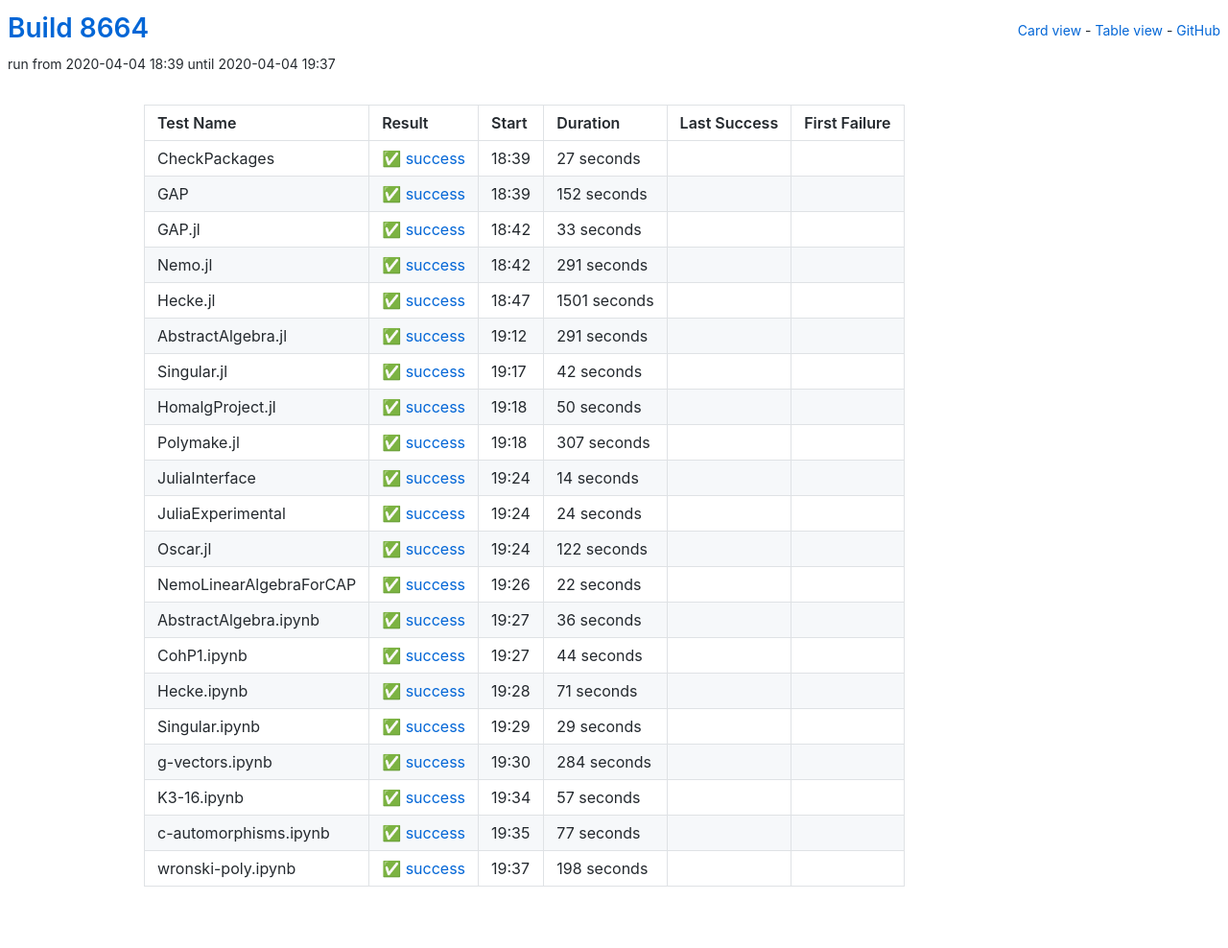
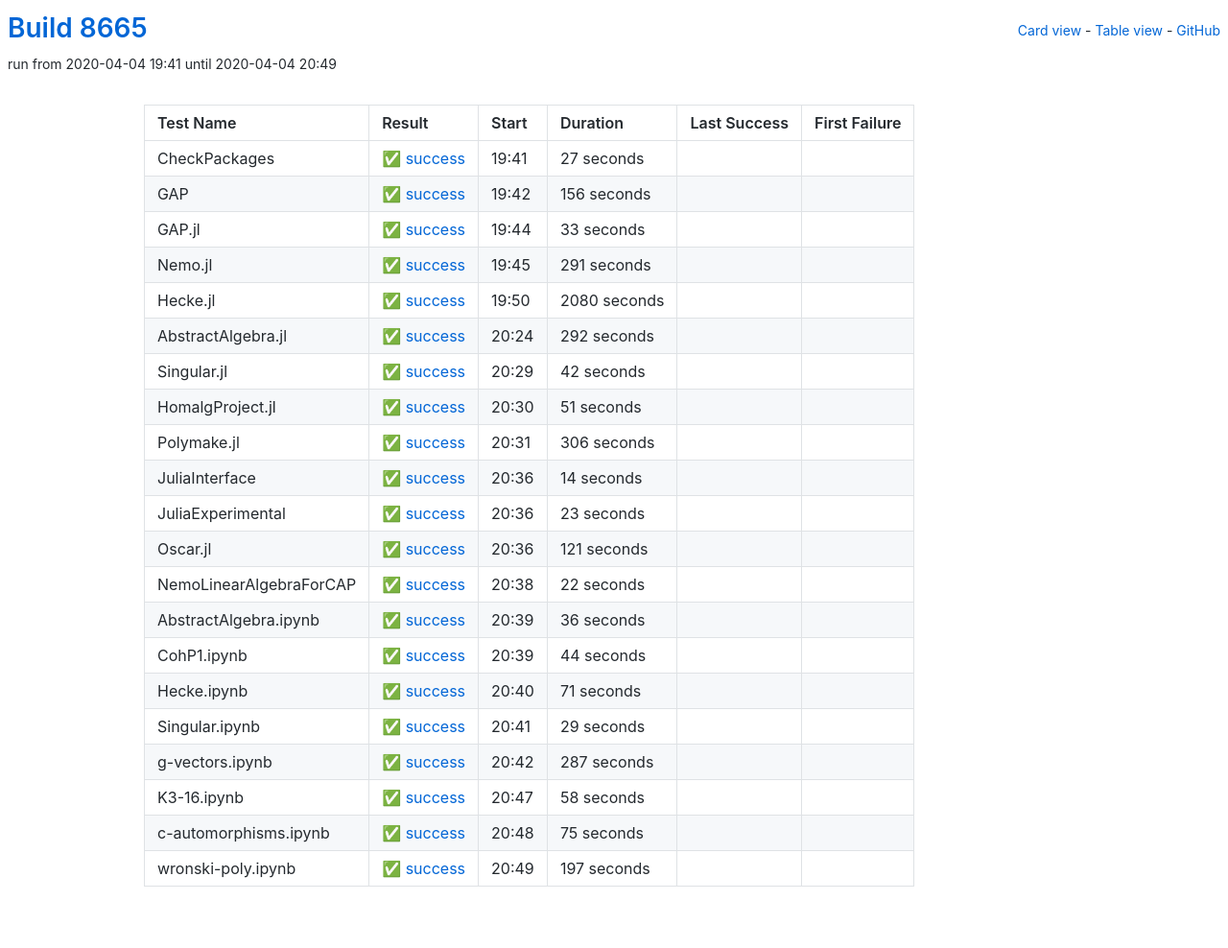
Before and after one commit to oscar-system/oscar-ci-status, a Jekyll site: the page built from table.html, in a window 1280 px wide. Shown: the whole page at 96% size. Built offline with Jekyll 4.4.1, drawn with Linux system fonts in a browser that asks for light colours.

Commit message:
Build 8665

```diff
--- a/_data/ci.yml
+++ b/_data/ci.yml
@@ -1,5 +1,5 @@
-build: 8664
-build_url: https://oscarci.mathematik.uni-kl.de/job/oscar/8664/
+build: 8665
+build_url: https://oscarci.mathematik.uni-kl.de/job/oscar/8665/
 job: oscar
 tests:
 - duration: 27
@@ -8,20 +8,20 @@ tests:
   first_failure_url: null
   last_success: false
   last_success_url: null
-  log: https://oscarci.mathematik.uni-kl.de/job/oscar/8664/artifact/logs/build-8664/CheckPackages.log
+  log: https://oscarci.mathematik.uni-kl.de/job/oscar/8665/artifact/logs/build-8665/CheckPackages.log
   name: CheckPackages
-  start: 2020-04-04 18:39
+  start: 2020-04-04 19:41
   status: success
   success: true
-- duration: 152
+- duration: 156
   exitcode: 0
   first_failure: false
   first_failure_url: null
   last_success: false
   last_success_url: null
-  log: https://oscarci.mathematik.uni-kl.de/job/oscar/8664/artifact/logs/build-8664/GAP.log
+  log: https://oscarci.mathematik.uni-kl.de/job/oscar/8665/artifact/logs/build-8665/GAP.log
   name: GAP
-  start: 2020-04-04 18:39
+  start: 2020-04-04 19:42
   status: success
   success: true
 - duration: 33
@@ -30,9 +30,9 @@ tests:
   first_failure_url: null
   last_success: false
   last_success_url: null
-  log: https://oscarci.mathematik.uni-kl.de/job/oscar/8664/artifact/logs/build-8664/GAP.jl.log
+  log: https://oscarci.mathematik.uni-kl.de/job/oscar/8665/artifact/logs/build-8665/GAP.jl.log
   name: GAP.jl
-  start: 2020-04-04 18:42
+  start: 2020-04-04 19:44
   status: success
   success: true
 - duration: 291
@@ -41,31 +41,31 @@ tests:
   first_failure_url: null
   last_success: false
   last_success_url: null
-  log: https://oscarci.mathematik.uni-kl.de/job/oscar/8664/artifact/logs/build-8664/Nemo.jl.log
+  log: https://oscarci.mathematik.uni-kl.de/job/oscar/8665/artifact/logs/build-8665/Nemo.jl.log
   name: Nemo.jl
-  start: 2020-04-04 18:42
+  start: 2020-04-04 19:45
   status: success
   success: true
-- duration: 1501
+- duration: 2080
   exitcode: 0
   first_failure: false
   first_failure_url: null
   last_success: false
   last_success_url: null
-  log: https://oscarci.mathematik.uni-kl.de/job/oscar/8664/artifact/logs/build-8664/Hecke.jl.log
+  log: https://oscarci.mathematik.uni-kl.de/job/oscar/8665/artifact/logs/build-8665/Hecke.jl.log
   name: Hecke.jl
-  start: 2020-04-04 18:47
+  start: 2020-04-04 19:50
   status: success
   success: true
-- duration: 291
+- duration: 292
   exitcode: 0
   first_failure: false
   first_failure_url: null
   last_success: false
   last_success_url: null
-  log: https://oscarci.mathematik.uni-kl.de/job/oscar/8664/artifact/logs/build-8664/AbstractAlgebra.jl.log
+  log: https://oscarci.mathematik.uni-kl.de/job/oscar/8665/artifact/logs/build-8665/AbstractAlgebra.jl.log
   name: AbstractAlgebra.jl
-  start: 2020-04-04 19:12
+  start: 2020-04-04 20:24
   status: success
   success: true
 - duration: 42
@@ -74,31 +74,31 @@ tests:
   first_failure_url: null
   last_success: false
   last_success_url: null
-  log: https://oscarci.mathematik.uni-kl.de/job/oscar/8664/artifact/logs/build-8664/Singular.jl.log
+  log: https://oscarci.mathematik.uni-kl.de/job/oscar/8665/artifact/logs/build-8665/Singular.jl.log
   name: Singular.jl
-  start: 2020-04-04 19:17
+  start: 2020-04-04 20:29
   status: success
   success: true
-- duration: 50
+- duration: 51
   exitcode: 0
   first_failure: false
   first_failure_url: null
   last_success: false
   last_success_url: null
-  log: https://oscarci.mathematik.uni-kl.de/job/oscar/8664/artifact/logs/build-8664/HomalgProject.jl.log
+  log: https://oscarci.mathematik.uni-kl.de/job/oscar/8665/artifact/logs/build-8665/HomalgProject.jl.log
   name: HomalgProject.jl
-  start: 2020-04-04 19:18
+  start: 2020-04-04 20:30
   status: success
   success: true
-- duration: 307
+- duration: 306
   exitcode: 0
   first_failure: false
   first_failure_url: null
   last_success: false
   last_success_url: null
-  log: https://oscarci.mathematik.uni-kl.de/job/oscar/8664/artifact/logs/build-8664/Polymake.jl.log
+  log: https://oscarci.mathematik.uni-kl.de/job/oscar/8665/artifact/logs/build-8665/Polymake.jl.log
   name: Polymake.jl
-  start: 2020-04-04 19:18
+  start: 2020-04-04 20:31
   status: success
   success: true
 - duration: 14
@@ -107,31 +107,31 @@ tests:
   first_failure_url: null
   last_success: false
   last_success_url: null
-  log: https://oscarci.mathematik.uni-kl.de/job/oscar/8664/artifact/logs/build-8664/JuliaInterface.log
+  log: https://oscarci.mathematik.uni-kl.de/job/oscar/8665/artifact/logs/build-8665/JuliaInterface.log
   name: JuliaInterface
-  start: 2020-04-04 19:24
+  start: 2020-04-04 20:36
   status: success
   success: true
-- duration: 24
+- duration: 23
   exitcode: 0
   first_failure: false
   first_failure_url: null
   last_success: false
   last_success_url: null
-  log: https://oscarci.mathematik.uni-kl.de/job/oscar/8664/artifact/logs/build-8664/JuliaExperimental.log
+  log: https://oscarci.mathematik.uni-kl.de/job/oscar/8665/artifact/logs/build-8665/JuliaExperimental.log
   name: JuliaExperimental
-  start: 2020-04-04 19:24
+  start: 2020-04-04 20:36
   status: success
   success: true
-- duration: 122
+- duration: 121
   exitcode: 0
   first_failure: false
   first_failure_url: null
   last_success: false
   last_success_url: null
-  log: https://oscarci.mathematik.uni-kl.de/job/oscar/8664/artifact/logs/build-8664/Oscar.jl.log
+  log: https://oscarci.mathematik.uni-kl.de/job/oscar/8665/artifact/logs/build-8665/Oscar.jl.log
   name: Oscar.jl
-  start: 2020-04-04 19:24
+  start: 2020-04-04 20:36
   status: success
   success: true
 - duration: 22
@@ -140,9 +140,9 @@ tests:
   first_failure_url: null
   last_success: false
   last_success_url: null
-  log: https://oscarci.mathematik.uni-kl.de/job/oscar/8664/artifact/logs/build-8664/NemoLinearAlgebraForCAP.log
+  log: https://oscarci.mathematik.uni-kl.de/job/oscar/8665/artifact/logs/build-8665/NemoLinearAlgebraForCAP.log
   name: NemoLinearAlgebraForCAP
-  start: 2020-04-04 19:26
+  start: 2020-04-04 20:38
   status: success
   success: true
 - duration: 36
@@ -151,9 +151,9 @@ tests:
   first_failure_url: null
   last_success: false
   last_success_url: null
-  log: https://oscarci.mathematik.uni-kl.de/job/oscar/8664/artifact/logs/build-8664/AbstractAlgebra.ipynb.log
+  log: https://oscarci.mathematik.uni-kl.de/job/oscar/8665/artifact/logs/build-8665/AbstractAlgebra.ipynb.log
   name: AbstractAlgebra.ipynb
-  start: 2020-04-04 19:27
+  start: 2020-04-04 20:39
   status: success
   success: true
 - duration: 44
@@ -162,9 +162,9 @@ tests:
   first_failure_url: null
   last_success: false
   last_success_url: null
-  log: https://oscarci.mathematik.uni-kl.de/job/oscar/8664/artifact/logs/build-8664/CohP1.ipynb.log
+  log: https://oscarci.mathematik.uni-kl.de/job/oscar/8665/artifact/logs/build-8665/CohP1.ipynb.log
   name: CohP1.ipynb
-  start: 2020-04-04 19:27
+  start: 2020-04-04 20:39
   status: success
   success: true
 - duration: 71
@@ -173,9 +173,9 @@ tests:
   first_failure_url: null
   last_success: false
   last_success_url: null
-  log: https://oscarci.mathematik.uni-kl.de/job/oscar/8664/artifact/logs/build-8664/Hecke.ipynb.log
+  log: https://oscarci.mathematik.uni-kl.de/job/oscar/8665/artifact/logs/build-8665/Hecke.ipynb.log
   name: Hecke.ipynb
-  start: 2020-04-04 19:28
+  start: 2020-04-04 20:40
   status: success
   success: true
 - duration: 29
@@ -184,52 +184,52 @@ tests:
   first_failure_url: null
   last_success: false
   last_success_url: null
-  log: https://oscarci.mathematik.uni-kl.de/job/oscar/8664/artifact/logs/build-8664/Singular.ipynb.log
+  log: https://oscarci.mathematik.uni-kl.de/job/oscar/8665/artifact/logs/build-8665/Singular.ipynb.log
   name: Singular.ipynb
-  start: 2020-04-04 19:29
+  start: 2020-04-04 20:41
   status: success
   success: true
-- duration: 284
+- duration: 287
   exitcode: 0
   first_failure: false
   first_failure_url: null
   last_success: false
   last_success_url: null
-  log: https://oscarci.mathematik.uni-kl.de/job/oscar/8664/artifact/logs/build-8664/g-vectors.ipynb.log
+  log: https://oscarci.mathematik.uni-kl.de/job/oscar/8665/artifact/logs/build-8665/g-vectors.ipynb.log
   name: g-vectors.ipynb
-  start: 2020-04-04 19:30
+  start: 2020-04-04 20:42
   status: success
   success: true
-- duration: 57
+- duration: 58
   exitcode: 0
   first_failure: false
   first_failure_url: null
   last_success: false
   last_success_url: null
-  log: https://oscarci.mathematik.uni-kl.de/job/oscar/8664/artifact/logs/build-8664/K3-16.ipynb.log
+  log: https://oscarci.mathematik.uni-kl.de/job/oscar/8665/artifact/logs/build-8665/K3-16.ipynb.log
   name: K3-16.ipynb
-  start: 2020-04-04 19:34
+  start: 2020-04-04 20:47
   status: success
   success: true
-- duration: 77
+- duration: 75
   exitcode: 0
   first_failure: false
   first_failure_url: null
   last_success: false
   last_success_url: null
-  log: https://oscarci.mathematik.uni-kl.de/job/oscar/8664/artifact/logs/build-8664/c-automorphisms.ipynb.log
+  log: https://oscarci.mathematik.uni-kl.de/job/oscar/8665/artifact/logs/build-8665/c-automorphisms.ipynb.log
   name: c-automorphisms.ipynb
-  start: 2020-04-04 19:35
+  start: 2020-04-04 20:48
   status: success
   success: true
-- duration: 198
+- duration: 197
   exitcode: 0
   first_failure: false
   first_failure_url: null
   last_success: false
   last_success_url: null
-  log: https://oscarci.mathematik.uni-kl.de/job/oscar/8664/artifact/logs/build-8664/wronski-poly.ipynb.log
+  log: https://oscarci.mathematik.uni-kl.de/job/oscar/8665/artifact/logs/build-8665/wronski-poly.ipynb.log
   name: wronski-poly.ipynb
-  start: 2020-04-04 19:37
+  start: 2020-04-04 20:49
   status: success
   success: true
```
Also changed, not shown: README.md.
